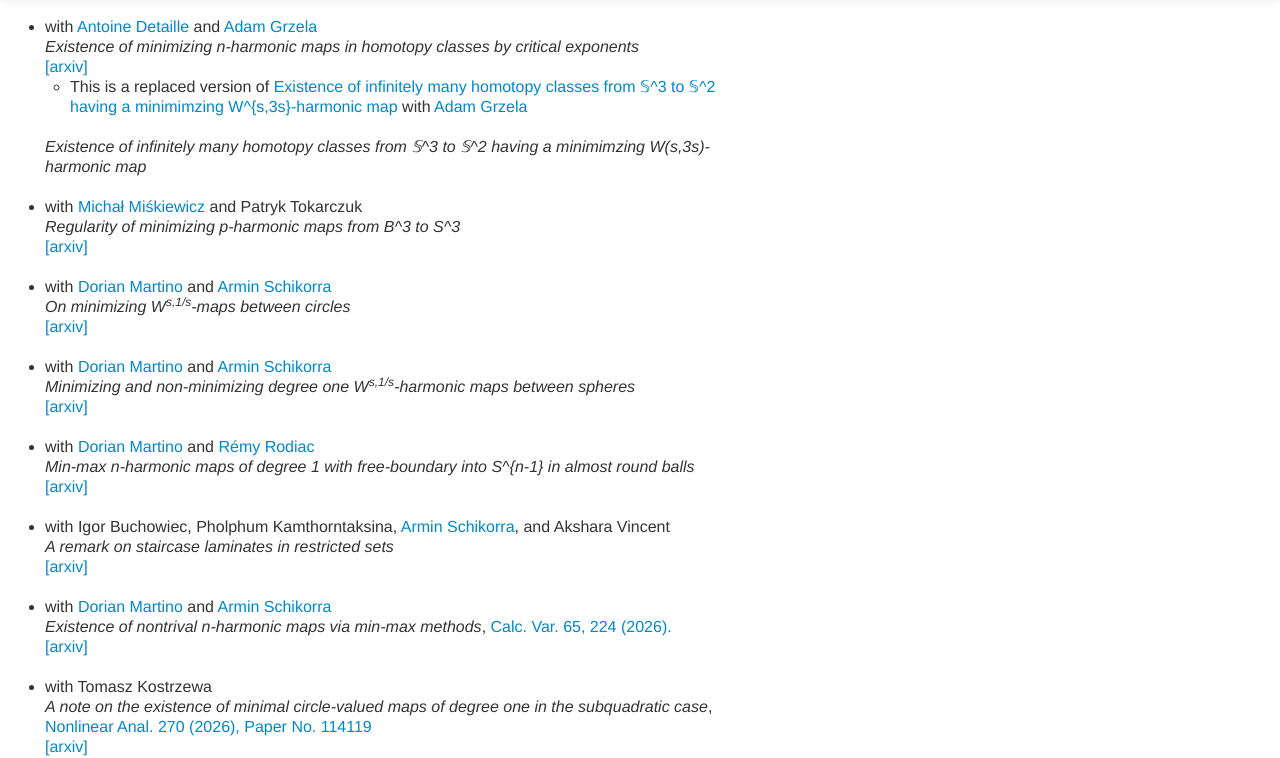
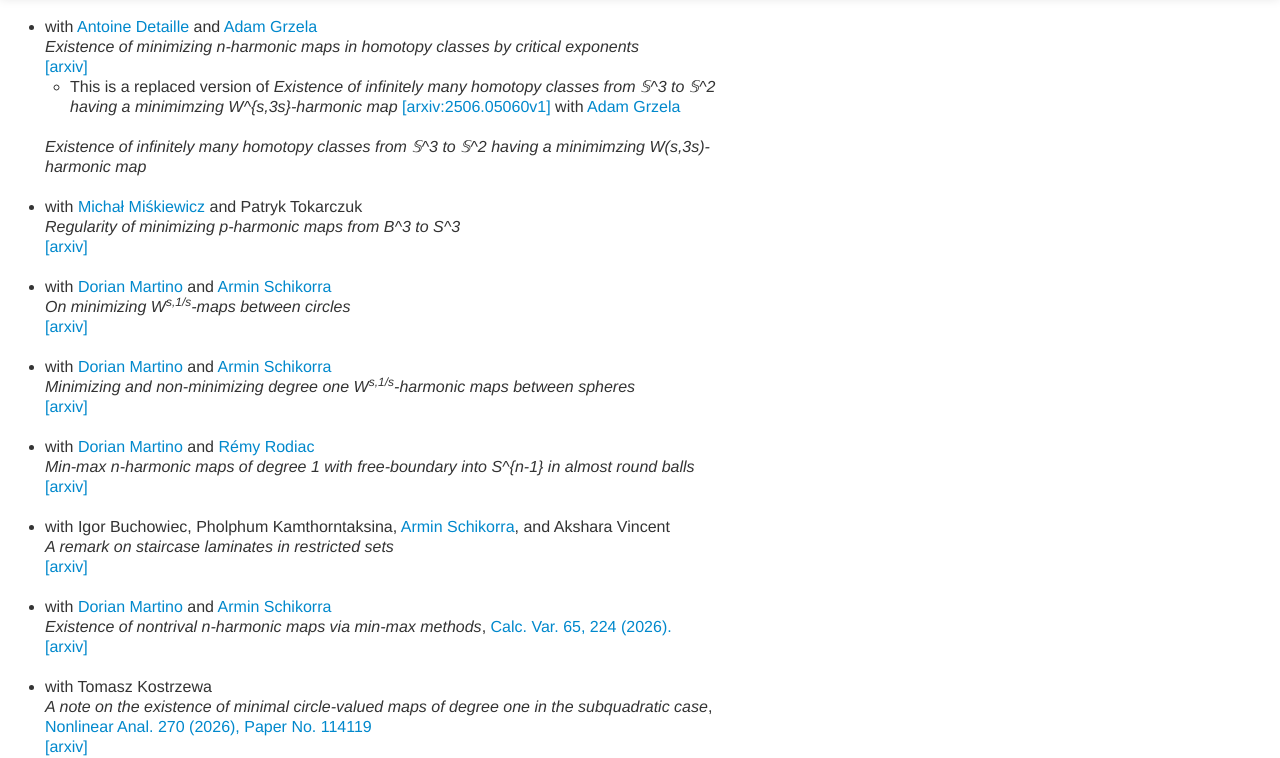
Before and after one commit to kmazowiecka/kmazowiecka.github.io, a plain HTML site: page research.html in a window 1280 px wide. Shown: the part 43-801 px from the top of the page. Drawn offline with nearby package versions, Linux system fonts and the light colour scheme.

Commit message:
Update research.html

```diff
--- a/research.html
+++ b/research.html
@@ -59,7 +59,7 @@ body {
 					<br> <i> Existence of minimizing n-harmonic maps in homotopy classes by critical exponents</i>
 					<br><a href="https://arxiv.org/abs/2506.05060"> [arxiv]</a>
 					<ul>
-					<li> This is a replaced version of <a href="https://arxiv.org/abs/2506.05060v1"> Existence of infinitely many homotopy classes from 𝕊^3 to 𝕊^2 having a minimimzing W^{s,3s}-harmonic map  </a> with <a href="https://mimuw.edu.pl/~agrzela/"> Adam Grzela </a>
+					<li> This is a replaced version of <i> Existence of infinitely many homotopy classes from 𝕊^3 to 𝕊^2 having a minimimzing W^{s,3s}-harmonic map</i>  <a href="https://arxiv.org/abs/2506.05060v1"> [arxiv:2506.05060v1]</a> with <a href="https://mimuw.edu.pl/~agrzela/"> Adam Grzela </a>
 </ul>
 					<br> <i>Existence of infinitely many homotopy classes from 𝕊^3 to 𝕊^2 having a minimimzing W(s,3s)-harmonic map
 </i>
```
